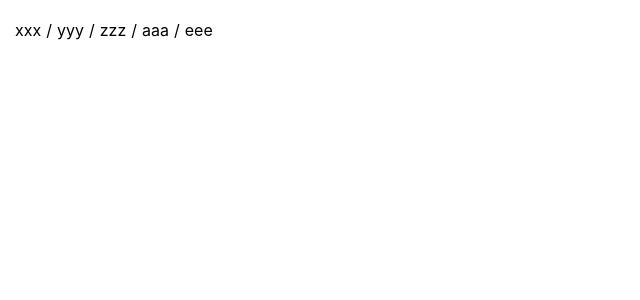
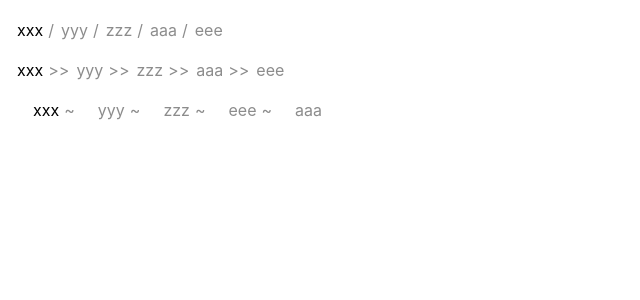
Before and after one commit to leigp555/hut-ui, a Vue app: page /#/ in a window 1280 px wide. Shown: the top 300 px of the page, without its empty margins (0-640 px from the left). Built offline with nearby package versions, Linux system fonts and the light colour scheme.

Commit message:
feat: 完成breadcrumb组件

```diff
--- a/src/eg/BreadcrumbEg.vue
+++ b/src/eg/BreadcrumbEg.vue
@@ -7,15 +7,58 @@
       <BreadcrumbItem>aaa</BreadcrumbItem>
       <BreadcrumbItem>eee</BreadcrumbItem>
     </Breadcrumb>
+    <Breadcrumb separator=">>">
+      <BreadcrumbItem>xxx</BreadcrumbItem>
+      <BreadcrumbItem href="//google.com">yyy</BreadcrumbItem>
+      <BreadcrumbItem href="//taobao.com">zzz</BreadcrumbItem>
+      <BreadcrumbItem href="//jingdong.com">aaa</BreadcrumbItem>
+      <BreadcrumbItem href="//xiaomi.com">eee</BreadcrumbItem>
+    </Breadcrumb>
+    <Breadcrumb separator="~">
+      <BreadcrumbItem>
+        <template #icon>
+          <SvgIcon name="weixin" width="1em" height="1em" />
+        </template>
+        xxx
+      </BreadcrumbItem>
+      <BreadcrumbItem>
+        <template #icon>
+          <SvgIcon name="weixin" width="1em" height="1em" fill="pink" />
+        </template>
+        yyy
+      </BreadcrumbItem>
+      <BreadcrumbItem>
+        <template #icon>
+          <SvgIcon name="weixin" width="1em" height="1em" fill="blue" />
+        </template>
+        zzz
+      </BreadcrumbItem>
+      <BreadcrumbItem>
+        <template #icon>
+          <SvgIcon name="weixin" width="1em" height="1em" fill="green" />
+        </template>
+        eee
+      </BreadcrumbItem>
+      <BreadcrumbItem>
+        <template #icon>
+          <SvgIcon name="weixin" width="1em" height="1em" fill="red" />
+        </template>
+        aaa
+      </BreadcrumbItem>
+    </Breadcrumb>
   </div>
 </template>
 
 <script setup lang="ts">
 import Breadcrumb from '@/lib/breadcrumb/Breadcrumb.vue'
 import BreadcrumbItem from '@/lib/breadcrumb/BreadcrumbItem.vue'
+import SvgIcon from '@/lib/common/SvgIcon.vue'
 </script>
 
 <style lang="scss">
 .wrap {
+  display: flex;
+  flex-direction: column;
+  gap: 20px;
 }
 </style>
--- a/src/lib/breadcrumb/Breadcrumb.vue
+++ b/src/lib/breadcrumb/Breadcrumb.vue
@@ -1,7 +1,8 @@
 <template>
   <div class="ui-Breadcrumb-wrap">
     <div class="breadcrumb-item" v-for="(item, index) in slots" :key="index">
-      <span>{{ index !== 0 ? separator : '' }}</span> <Component :is="item"></Component>
+      <span class="ui-Breadcrumb-separator">{{ index !== 0 ? separator : '' }}</span>
+      <Component :is="item"></Component>
     </div>
   </div>
 </template>
@@ -18,10 +19,28 @@ withDefaults(defineProps<{ separator?: string }>(), { separator: '/' })
   display: flex;
   align-items: center;
   gap: 5px;
+  font-size: 16px;
+
   .breadcrumb-item {
     display: flex;
     align-items: center;
     gap: 5px;
+    &:not(:first-child) {
+      cursor: pointer;
+      color: #8c8c8c;
+    }
+    &:first-child {
+      a {
+        cursor: text;
+      }
+    }
+    &:not(:first-child):hover {
+      color: #1890ff;
+    }
+    .ui-Breadcrumb-separator {
+      color: #8c8c8c;
+      cursor: text;
+    }
   }
 }
 </style>
--- a/src/lib/breadcrumb/BreadcrumbItem.vue
+++ b/src/lib/breadcrumb/BreadcrumbItem.vue
@@ -1,16 +1,25 @@
 <template>
-  <div class="ui-BreadcrumbItem-wrap">
-    <slot />
-  </div>
+  <a class="ui-BreadcrumbItem-wrap" :href="href">
+    <span>
+      <slot name="icon" />
+    </span>
+    <span> <slot /></span>
+  </a>
 </template>
 
 <script setup lang="ts">
 import { withDefaults, defineProps } from 'vue'
 
-withDefaults(defineProps<{ href?: string }>(), { href: '' })
+// eslint-disable-next-line no-script-url
+withDefaults(defineProps<{ href?: string }>(), { href: 'javascript:;' })
 </script>
 
 <style lang="scss">
 .ui-BreadcrumbItem-wrap {
+  text-decoration: none;
+  color: inherit;
+  display: flex;
+  align-items: center;
+  gap: 2px;
 }
 </style>
```
